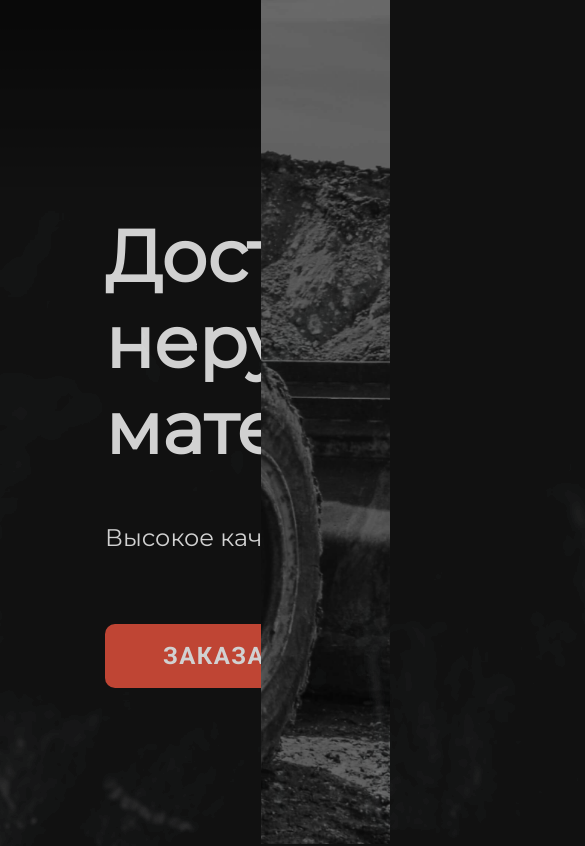
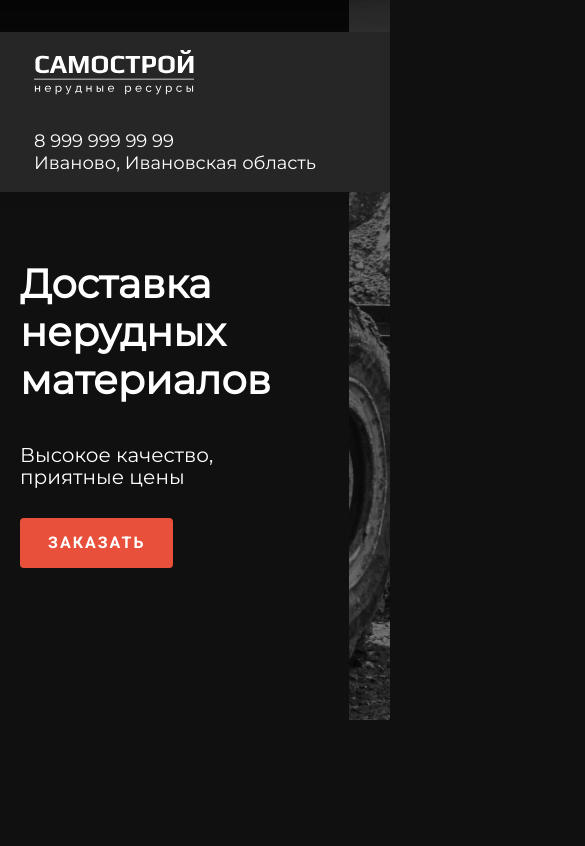
Before and after one commit to mrsvn/privezu, a website: page index.html in a window 390 px wide. Shown: the top 846 px of the page, 585 px wide, since content can reach past the window. Drawn offline with Linux system fonts and the light colour scheme.

Commit message:
wip header, hero

```diff
--- /dev/null
+++ b/gulpfile.js
@@ -0,0 +1,24 @@
+const gulp = require('gulp');
+const sass = require('gulp-sass')(require('sass'));
+const del = require('del');
+
+gulp.task('styles', () => {
+	return gulp.src('sass/*.scss')
+			.pipe(sass().on('error', sass.logError))
+			.pipe(gulp.dest('./css/'));
+});
+
+gulp.task('clean', () => {
+	return del([
+		'css/main.css',
+	]);
+});
+
+gulp.task('default', gulp.series(['clean', 'styles']));
+
+
+gulp.task('watch', () => {
+	gulp.watch('sass/*.scss', (done) => {
+		gulp.series(['clean', 'styles'])(done);
+	});
+});
--- a/index.html
+++ b/index.html
@@ -3,14 +3,31 @@
 <head>
   <meta charset="utf-8">
   <title>Доставка песка, камня и щебня по городу Иваново</title>
+  <meta name="viewport" content="width=device-width, initial-scale=1.0">
   <link rel="preconnect" href="https://fonts.googleapis.com">
   <link rel="preconnect" href="https://fonts.gstatic.com" crossorigin>
   <link href="https://fonts.googleapis.com/css2?family=Montserrat&family=Roboto:wght@700&display=swap" rel="stylesheet">
-  <link rel="stylesheet" href="styles.css">
+  <link rel="stylesheet" href="css/main.css">
 </head>
 <body>
 <div class="top_shade"></div>
 <div class="wrapper">
+  <div class="header">
+    <div class="container">
+      <div class="header__container">
+        <div class="header__logo">
+          <img src="./img/logo.svg" alt="logo">
+        </div>
+        <div class="header__info">
+          <div class="header__city">Иваново, Ивановская область</div>
+          <div class="header__time">9:00 - 22:00</div>
+          <div class="header__tel">
+            <a href="tel:+79778060445">8 999 999 99 99</a>
+          </div>
+        </div>
+      </div>
+    </div>
+  </div>
   <div class="hero">
     <div class="container">
       <div class="hero__container">
--- /dev/null
+++ b/sass/main.scss
@@ -0,0 +1,301 @@
+$dark: #262626;
+$laptop: 1340px;
+$tablet: 940px;
+
+
+html {
+  //TODO: remove
+  height: 3000px;
+}
+
+body {
+  overflow-x: hidden;
+  background-color: #101010;
+  color: #ffffff;
+  font-family: 'Montserrat', 'Helvetica', sans-serif;
+  padding: 0;
+  margin: 0;
+}
+
+//body::after {
+//  position: absolute;
+//  user-select: none;
+//  pointer-events: none;
+//  z-index: -1;
+//  content: url("../img/stone_background.png");
+//  background-repeat: no-repeat;
+//  background-position: center;
+//  background-size: cover;
+//  top: 0;
+//  left: 50%;
+//  transform: translateX(-50%);
+//}
+
+* {
+  box-sizing: border-box;
+  margin: 0;
+}
+
+.wrapper {
+  margin: 0 auto;
+}
+
+.container {
+  max-width: 1920px;
+  margin: 0 auto;
+  padding: 0 140px;
+  position: relative;
+
+  @media (max-width: $laptop) {
+    padding: 0 100px;
+  }
+
+  @media (max-width: 1160px) {
+    padding: 0 60px;
+  }
+
+  @media (max-width: 659px) {
+    padding: 0 20px;
+  }
+
+}
+
+.top_shade {
+  background: linear-gradient(180deg, #484848 0%, rgba(196, 196, 196, 0) 84.86%);
+  z-index: 1;
+  user-select: none;
+  pointer-events: none;
+  mix-blend-mode: multiply;
+  position: absolute;
+  top: 0;
+  left: 0;
+  width: 100%;
+  height: 264px;
+}
+
+button.red {
+  outline: none;
+  cursor: pointer;
+  box-shadow: none;
+  border: none;
+  border-radius: 10px;
+  background-color: #E9503B;
+  padding: 18px 58px;
+  color: #ffffff;
+  font-size: 24px;
+  line-height: 28px;
+  text-transform: uppercase;
+  font-family: 'Roboto', 'Helvetica', sans-serif;
+
+  @media (max-width: 991px) {
+    border-radius: 4px;
+    padding: 16px 28px;
+    font-size: 16px;
+    line-height: 18px;
+  }
+
+}
+
+/////////////// HEADER ///////////////
+
+.header {
+  position: fixed;
+  z-index: 2;
+  width: 100%;
+
+  &__container {
+    display: flex;
+    justify-content: space-between;
+    background-color: $dark;
+    border-radius: 4px;
+    align-items: center;
+    color: white;
+    padding: 18px 34px;
+    margin: 32px -34px 0;
+    font-size: 18px;
+
+    @media (max-width: $laptop) {
+      display: block;
+    }
+
+    @media (max-width: 991px) {
+      display: flex;
+    }
+
+    @media (max-width: 659px) {
+      flex-direction: column;
+      align-items: flex-start;
+      margin: 32px -20px 0;
+      border-radius: 0;
+    }
+  }
+
+  &__info {
+    width: auto;
+    display: flex;
+    justify-content: space-between;
+    align-items: center;
+
+    @media (max-width: $laptop) {
+      margin-top: 30px;
+    }
+
+    @media (max-width: 991px) {
+      margin-top: 0;
+      display: flex;
+      flex-direction: column;
+      align-items: flex-end;
+    }
+
+    @media (max-width: 659px) {
+      align-items: flex-start;
+      margin-top: 30px;
+    }
+
+    div {
+      margin-right: 100px;
+
+      @media (max-width: $laptop) {
+        margin-right: 0;
+      }
+
+      &:last-child {
+        margin-right: 0;
+      }
+    }
+  }
+
+  &__city {
+    @media (max-width: $laptop) {
+      order: 1;
+    }
+
+    @media (max-width: 991px) {
+      order: 2;
+    }
+  }
+
+  &__time {
+    @media (max-width: $laptop) {
+      order: 3;
+    }
+
+    @media (max-width: 991px) {
+      display: none;
+    }
+  }
+
+  &__logo {
+    @media (max-width: $laptop) {
+      text-align: center;
+    }
+  }
+
+  &__tel {
+    @media (max-width: $laptop) {
+      order: 2;
+    }
+    @media (max-width: 991px) {
+      order: 1;
+    }
+    a {
+      color: #ffffff;
+      text-decoration: none;
+    }
+  }
+
+}
+
+/////////////////////////////////////////////
+
+/////////////// HERO ///////////////
+
+.hero {
+  max-height: 100vh;
+  overflow: hidden;
+
+  &__container {
+    display: flex;
+    justify-content: space-between;
+  }
+
+  &__inner {
+    position: relative;
+
+    @media (max-width: 991px) {
+      margin-top: 260px;
+    }
+  }
+
+  &__left {
+    width: calc(42% - 50px);
+    display: flex;
+    align-items: center;
+    margin-right: 50px;
+
+    @media (max-width: 991px) {
+      display: block;
+      width: auto;
+    }
+
+    h1 {
+      font-weight: 600;
+      font-size: 76px;
+      line-height: 120%;
+
+      @media (max-width: $laptop) {
+        font-size: 64px;
+      }
+
+      @media (max-width: 991px) {
+        font-size: 40px;
+      }
+    }
+
+    p {
+      margin-top: 40px;
+      font-weight: 500;
+      font-size: 24px;
+      line-height: 26px;
+
+      @media (max-width: $laptop) {
+        font-size: 20px;
+        line-height: 22px;
+      }
+    }
+
+    button {
+      margin-top: 58px;
+      letter-spacing: 2px;
+
+      @media (max-width: $laptop) {
+        margin-top: 30px;
+      }
+    }
+
+  }
+
+  &__right {
+    width: 58%;
+    margin-right: -140px;
+    height: 1000px;
+    background-image: url("../img/truck.jpg");
+    background-repeat: no-repeat;
+    background-position: center;
+    background-size: cover;
+
+    @media (max-width: $laptop) {
+      margin-right: -100px;
+      height: 860px;
+    }
+
+    @media (max-width: 991px) {
+      height: 720px;
+      width: calc(56% + 100px);
+    }
+
+  }
+
+}
+
+/////////////////////////////////////////////
--- a/styles.css
+++ /dev/null
@@ -1,114 +0,0 @@
-body {
-    background-color: #101010;
-    color: #ffffff;
-    font-family: 'Montserrat', 'Helvetica', sans-serif;
-    padding: 0;
-    margin: 0;
-}
-
-body::after {
-    position: absolute;
-    content: url("img/stone_background.png");
-    background-repeat: no-repeat;
-    background-position: center;
-    background-size: cover;
-    top: 0;
-    left: 50%;
-    transform: translateX(-50%);
-}
-
-* {
-    box-sizing: border-box;
-}
-
-@media screen and (max-width: 1441px) {
-    html {
-        font-size: 12px;
-    }
-}
-
-.wrapper {
-    margin: 0 auto;
-}
-
-.container {
-    max-width: 1920px;
-    margin: 0 auto;
-    padding: 0 8.75rem;
-    position: relative;
-}
-
-
-.top_shade {
-    background: linear-gradient(180deg, #484848 0%, rgba(196, 196, 196, 0) 84.86%);
-    mix-blend-mode: multiply;
-    position: absolute;
-    top: 0;
-    left: 0;
-    width: 100%;
-    height: 264px;
-}
-button.red {
-    outline: none;
-    cursor: pointer;
-    box-shadow: none;
-    border: none;
-    border-radius: 10px;
-    background-color: #E9503B;
-    padding: 18px 58px;
-    color: #ffffff;
-    font-size: 24px;
-    line-height: 28px;
-    letter-spacing: 0.06em;
-    text-transform: uppercase;
-    font-family: 'Roboto', 'Helvetica', sans-serif;
-}
-
-.hero {
-    max-height: 100vh;
-    overflow: hidden;
-}
-
-.hero__container {
-    display: flex;
-    justify-content: space-between;
-}
-
-.hero__left {
-    width: 45%;
-    display: flex;
-    align-items: center;
-    /*margin-top: 14.5rem;*/
-    margin-right: 6.25rem;
-}
-
-.hero__inner {
-
-}
-
-.hero__left h1 {
-    font-weight: 600;
-    font-size: 6rem;
-    line-height: 120%;
-}
-
-.hero__left p {
-    margin-top: 2.5rem;
-    font-weight: 500;
-    font-size: 24px;
-    line-height: 150%;
-}
-
-.hero__left button {
-    margin-top: 3.625rem;
-}
-
-.hero__right {
-    width: 66.3125rem;
-    margin-right: -8.75rem;
-    height: 71rem;
-    background-image: url("img/truck.jpg");
-    background-repeat: no-repeat;
-    background-position: center;
-    background-size: cover;
-}
```
Also changed, not shown: package.json (added, +26 -0 lines), css/main.css (added), img/logo.svg (added), 2 other files.
